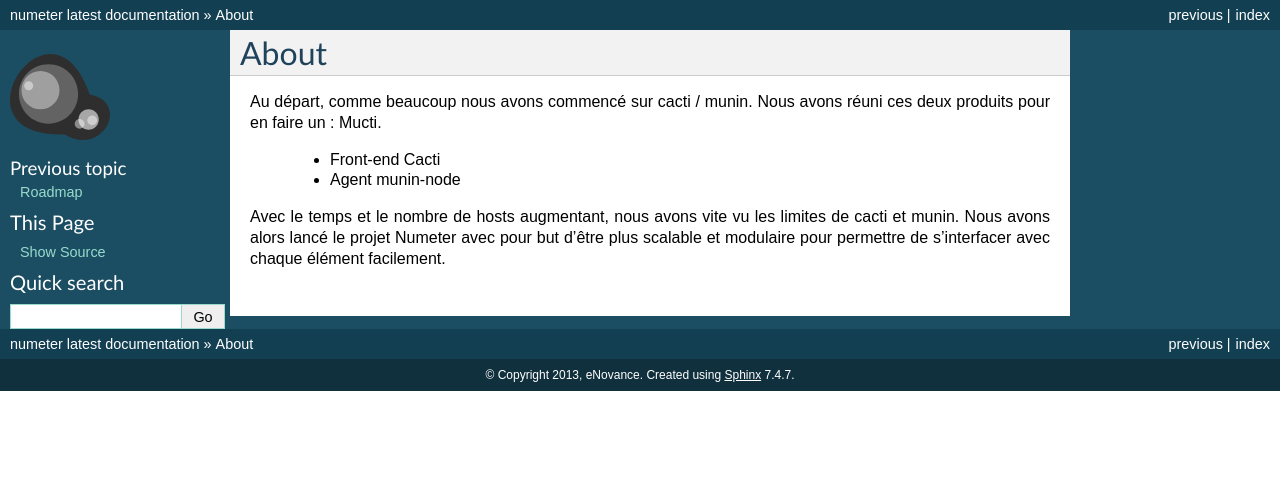
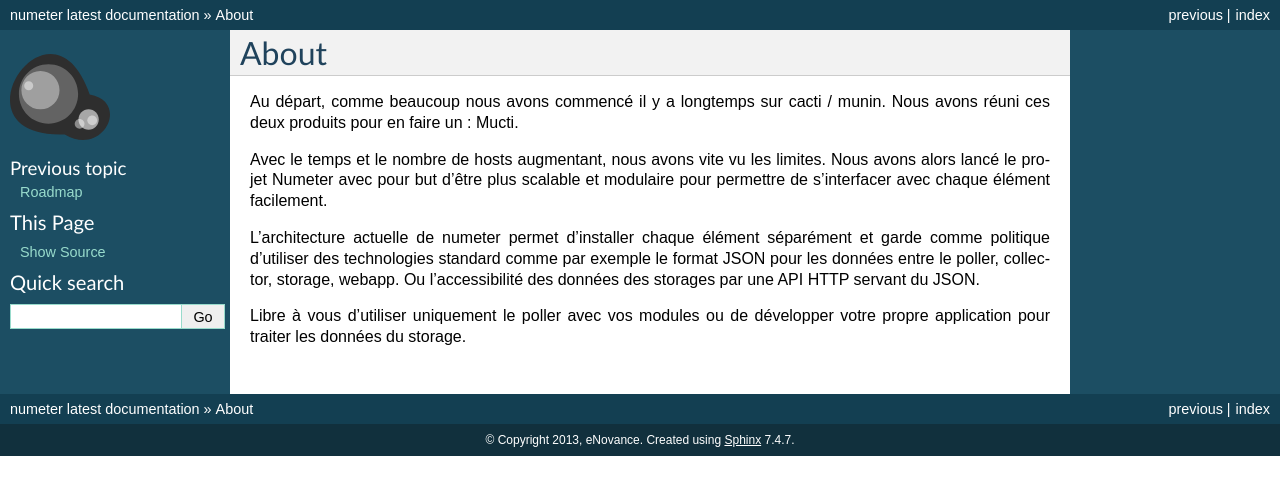
Before and after one commit to redhat-cip/numeter, a Sphinx documentation site: the page built from docs/about.rst, in a window 1280 px wide. Shown: the top 495 px of the page. Built offline with Sphinx 7.4.7, drawn with Linux system fonts in a browser that asks for light colours.

Commit message:
update about

```diff
--- a/docs/about.rst
+++ b/docs/about.rst
@@ -6,12 +6,17 @@
 About
 ############
 
-Au départ, comme beaucoup nous avons commencé sur cacti / munin. Nous avons réuni ces deux
-produits pour en faire un : Mucti.
+Au départ, comme beaucoup nous avons commencé il y a longtemps sur
+cacti / munin. Nous avons réuni ces deux produits pour en faire un : Mucti.
 
-  * Front-end Cacti
-  * Agent munin-node
-
-Avec le temps et le nombre de hosts augmentant, nous avons vite vu les limites de cacti et munin.
+Avec le temps et le nombre de hosts augmentant, nous avons vite vu les limites.
 Nous avons alors lancé le projet Numeter avec pour but d'être plus scalable et modulaire pour
 permettre de s'interfacer avec chaque élément facilement.
+
+L'architecture actuelle de numeter permet d'installer chaque élément séparément et garde comme
+politique d'utiliser des technologies standard comme par exemple le format JSON pour les données
+entre le poller, collector, storage, webapp. Ou l'accessibilité des données des storages par une
+API HTTP servant du JSON.
+
+Libre à vous d'utiliser uniquement le poller avec vos modules ou de développer votre propre application
+pour traiter les données du storage.
```
